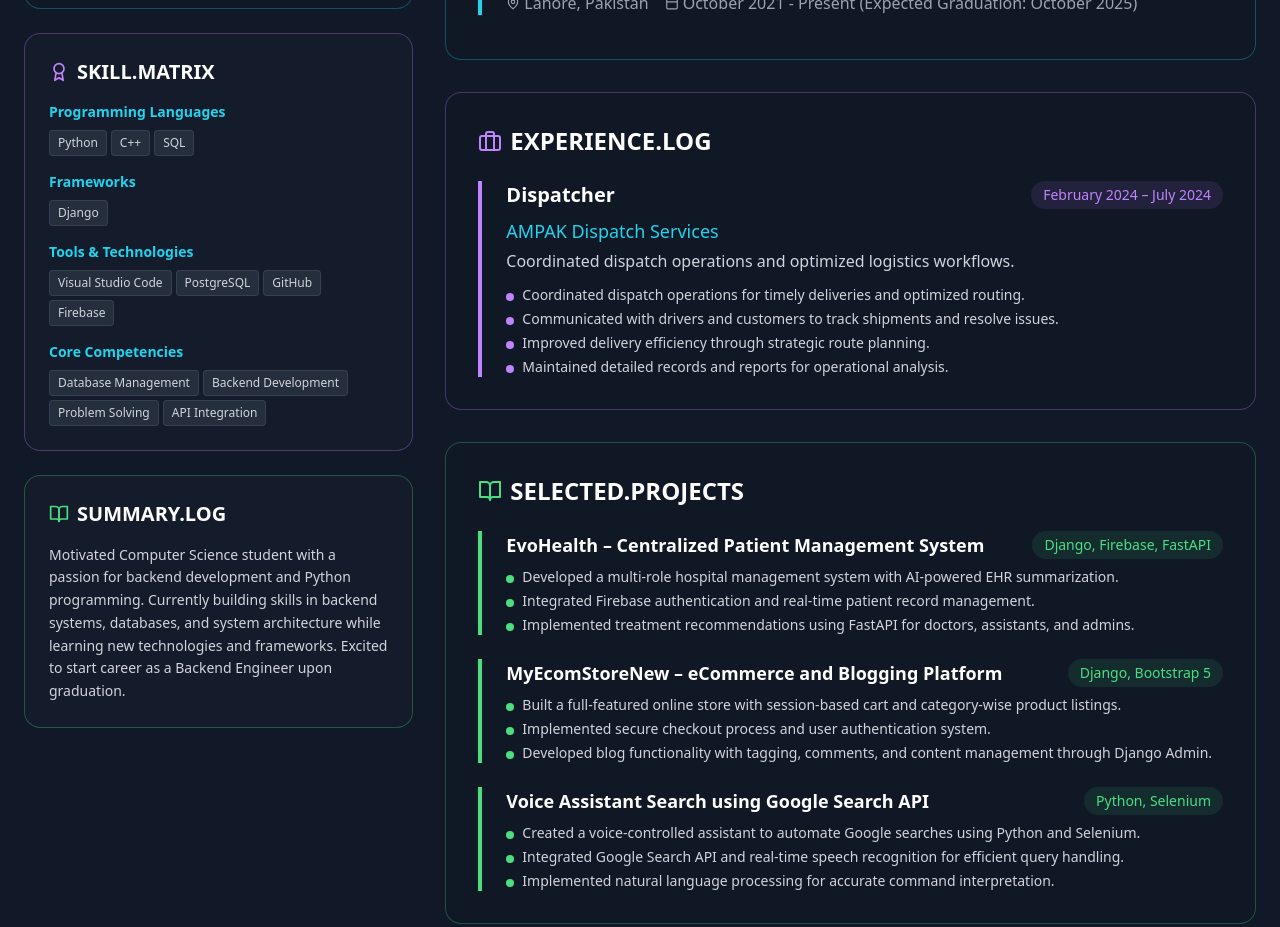
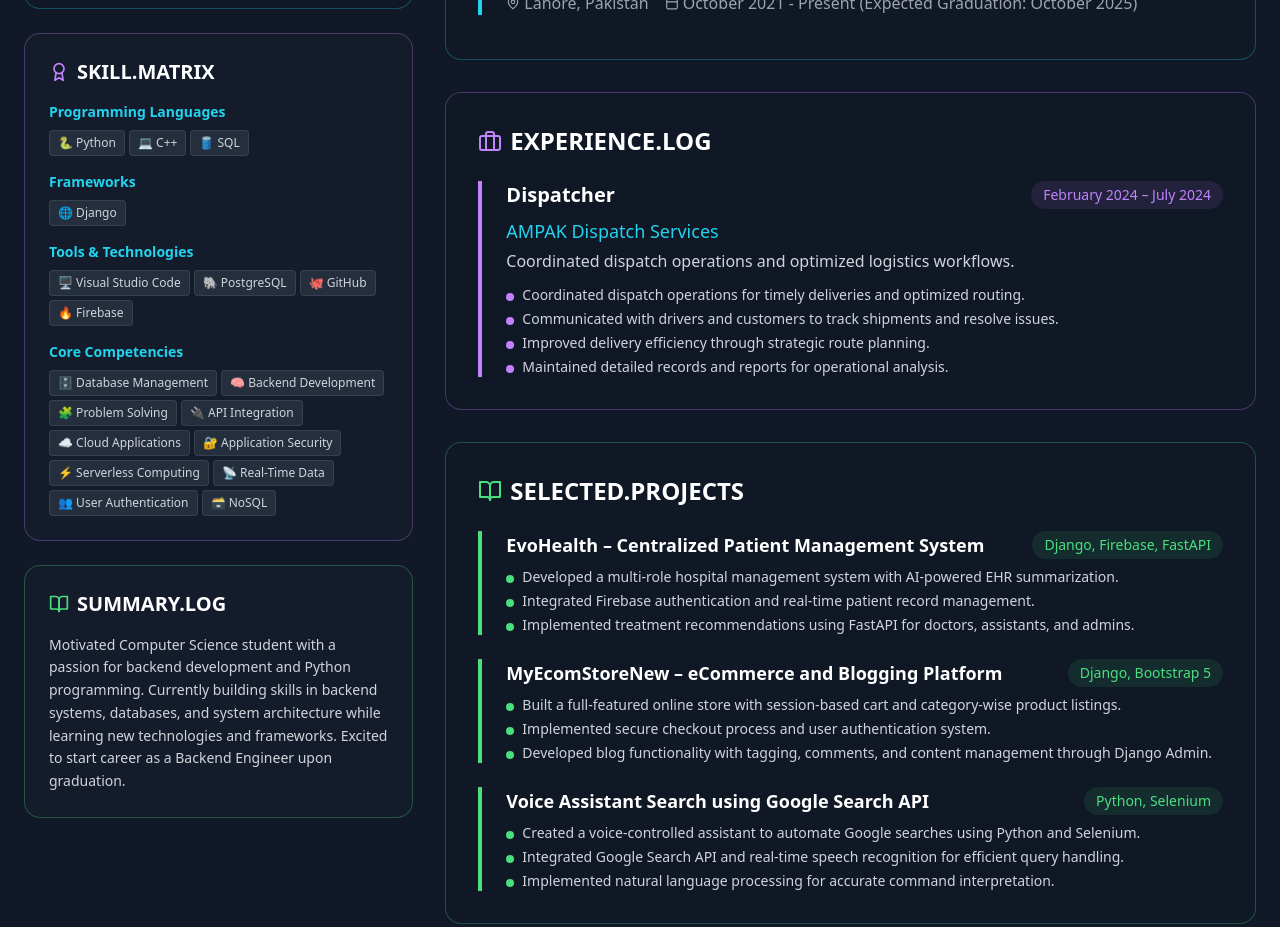
Before and after one commit to Code-With-Mavia/personal-portfolio, a React (Vite) app: page / in a window 1280 px wide. Shown: the part 4720-5647 px from the top of the page. Built offline with nearby package versions, Linux system fonts and the light colour scheme.

Commit message:
Update Resume.tsx

```diff
--- a/src/components/Resume.tsx
+++ b/src/components/Resume.tsx
@@ -69,10 +69,21 @@ const Resume = () => {
   ];
 
   const skills = {
-    "Programming Languages": ["Python", "C++", "SQL"],
-    "Frameworks": ["Django"],
-    "Tools & Technologies": ["Visual Studio Code", "PostgreSQL", "GitHub", "Firebase"],
-    "Core Competencies": ["Database Management", "Backend Development", "Problem Solving", "API Integration"]
+    "Programming Languages": ["🐍 Python", "💻 C++", "🛢 SQL"],
+    "Frameworks": ["🌐 Django"],
+    "Tools & Technologies": ["🖥️ Visual Studio Code", "🐘 PostgreSQL", "🐙 GitHub", "🔥 Firebase"],
+    "Core Competencies": [
+      "🗄️ Database Management",
+      "🧠 Backend Development",
+      "🧩 Problem Solving",
+      "🔌 API Integration",
+      "☁️ Cloud Applications",
+      "🔐 Application Security",
+      "⚡ Serverless Computing",
+      "📡 Real-Time Data",
+      "👥 User Authentication",
+      "🗃️ NoSQL"
+    ]
   };
 
   const certifications = [
```
